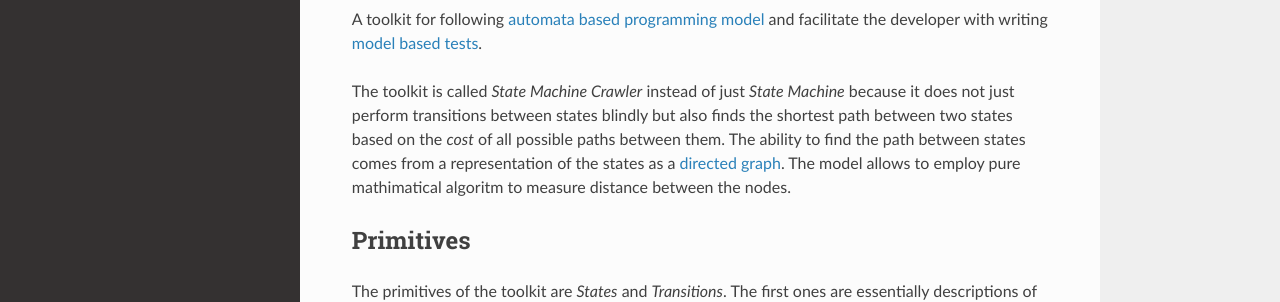
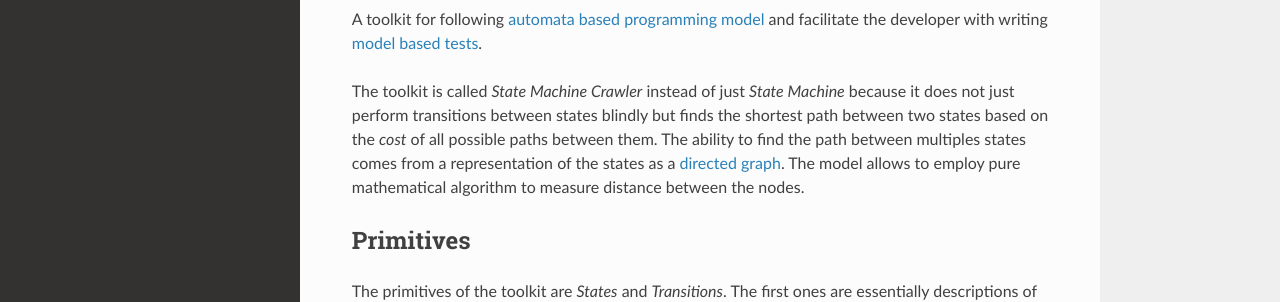
Before and after one commit to pombredanne/state_machine_crawler, a Sphinx documentation site: the page built from documentation/index.rst, in a window 1280 px wide and 900 px high. Shown: the part 152-454 px from the top of the window. Built offline with Sphinx 7.4.7 and the Read the Docs theme 2.0.0, drawn with Linux system fonts in a browser that asks for light colours.

Commit message:
Fixed errors in documentation

```diff
--- a/documentation/index.rst
+++ b/documentation/index.rst
@@ -5,10 +5,10 @@ A toolkit for following `automata based programming model <http://en.wikipedia.o
 and facilitate the developer with writing `model based tests <http://en.wikipedia.org/wiki/Model-based_testing>`_.
 
 The toolkit is called *State Machine Crawler* instead of just *State Machine* because it does not just perform
-transitions between states blindly but also finds the shortest path between two states based on the *cost* of all
-possible paths between them. The ability to find the path between states comes from a representation of the states
-as a `directed graph <http://en.wikipedia.org/wiki/Directed_graph>`_. The model allows to employ pure mathimatical
-algoritm to measure distance between the nodes.
+transitions between states blindly but finds the shortest path between two states based on the *cost* of all possible
+paths between them. The ability to find the path between multiples states comes from a representation of the states as a
+`directed graph <http://en.wikipedia.org/wiki/Directed_graph>`_. The model allows to employ pure mathematical algorithm
+to measure distance between the nodes.
 
 Primitives
 ----------
```
